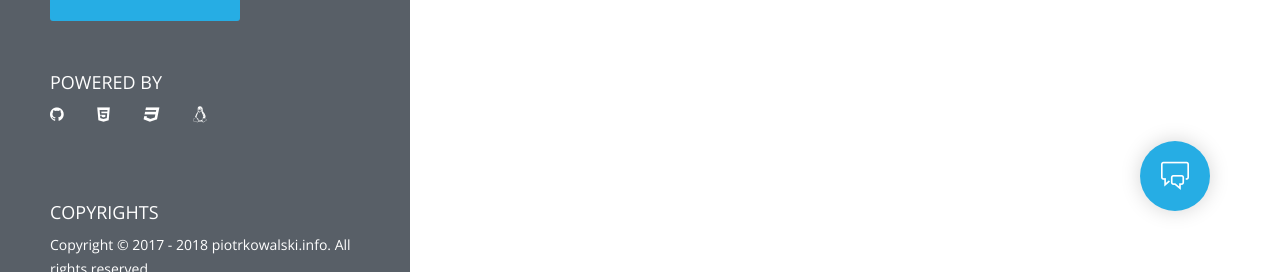
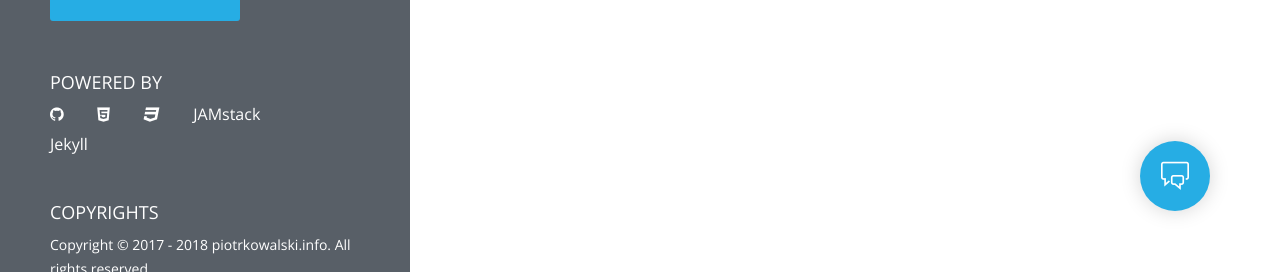
Before and after one commit to bitroniq/bitroniq.github.io, a Jekyll site: the page built from index.html, in a window 1280 px wide and 900 px high, scrolled down 8708 px. Shown: the part 619-897 px from the top of the window. Built offline with Jekyll 4.4.1, drawn with Linux system fonts in a browser that asks for light colours; comment, search, counter and statistics services are not loaded.

Commit message:
Update Contact section

```diff
--- a/_includes/common-contact.html
+++ b/_includes/common-contact.html
@@ -198,9 +198,10 @@
         <h4>Powered by</h4>
         <ul>
           <li><a href="https://github.com/bitroniq"><i class="fa fa-github"></i></a></li>
-          <li><a href="https://github.com/bitroniq"><i class="fa fa-html5"></i></a></li>
-          <li><a href="https://github.com/bitroniq"><i class="fa fa-css3"></i></a></li>
-          <li><a href="https://github.com/bitroniq"><i class="fa fa-linux"></i></a></li>
+          <li><a href="https://w3c.github.io/html/"><i class="fa fa-html5"></i></a></li>
+          <li><a href="https://www.w3.org/Style/CSS/"><i class="fa fa-css3"></i></a></li>
+          <li><a href="https://jamstack.org/">JAMstack</i></a></li>
+          <li><a href="https://jekyllrb.com/">Jekyll</i></a></li>
         </ul>
       </div>
       <div class="copyright">
--- a/assets/css/main.css
+++ b/assets/css/main.css
@@ -472,7 +472,7 @@
 .contact .powered ul li a:hover { color: #26ade4; }
 .contact .powered h4 { color: #fff; text-transform: uppercase; }
 .contact .powered p { color: #fff; display: block; margin-bottom: 30px; }
-.contact .copyright { margin-top: 70px; display: block; }
+.contact .copyright { margin-top: 40px; display: block; }
 .contact .copyright ul li { display: inline-block; }
 .contact .copyright ul li a { display: block; color: #ffffff; font-size: 16px; padding-right: 30px; }
 .contact .copyright ul li a:hover { color: #07cb79; }
```
